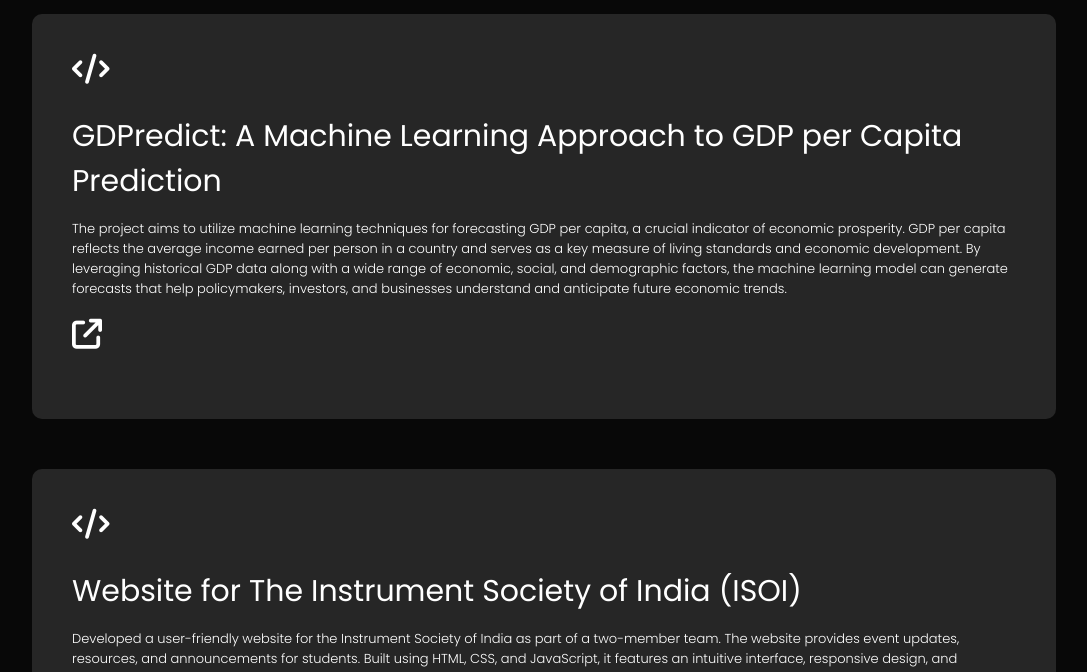
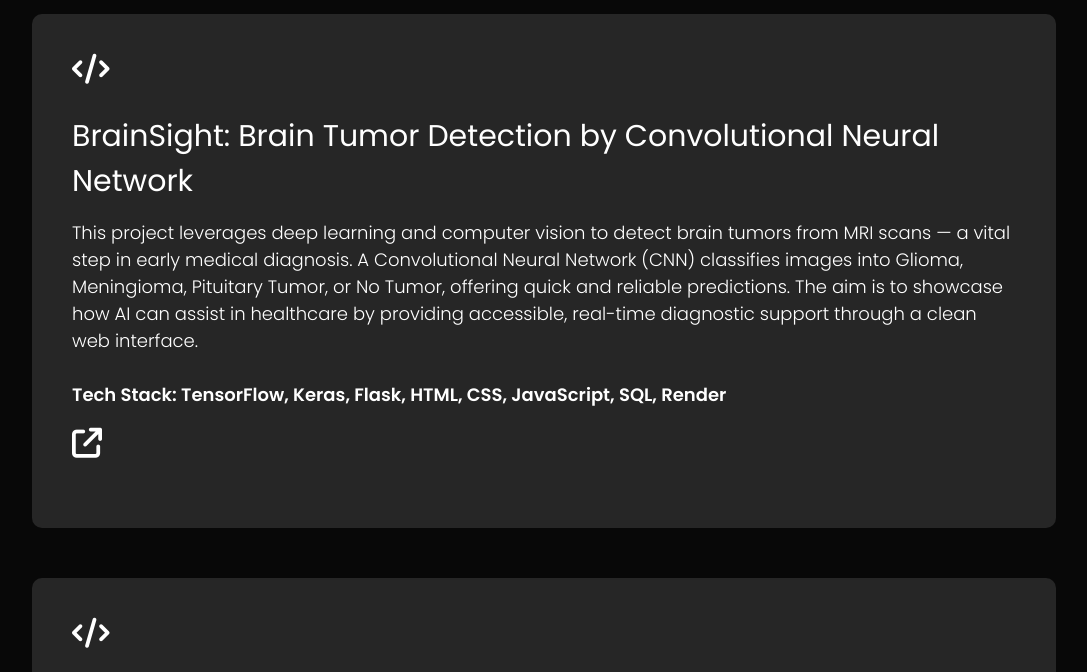
Before and after one commit to ujjwal-hirwani/Personal-Portfolio, a plain HTML site: page index.html in a window 1280 px wide. Shown: the part 2930-3602 px from the top of the page, without its empty margins (96-1183 px from the left). Drawn offline with Linux system fonts and the light colour scheme.

Commit message:
Added BrainSight in the projects section.

```diff
--- a/index.html
+++ b/index.html
@@ -156,13 +156,33 @@
                 <div>
                     <i class="fa-solid fa-code"></i>
                     <h2>
+                        BrainSight: Brain Tumor Detection by Convolutional Neural Network</h2>
+                    <p style="font-size: large">This project leverages deep learning and computer vision to detect brain tumors from MRI scans —
+                        a vital step in early medical diagnosis. A Convolutional Neural Network (CNN) classifies images
+                        into Glioma, Meningioma, Pituitary Tumor, or No Tumor, offering quick and reliable predictions.
+
+                        The aim is to showcase how AI can assist in healthcare by providing accessible, real-time
+                        diagnostic support through a clean web interface.
+                        <br><br>
+                        <b>Tech Stack: TensorFlow, Keras, Flask, HTML, CSS, JavaScript, SQL, Render</b></p>
+                    <a href="https://brainsight.onrender.com/" target="_blank"><i
+                            class="fa-solid fa-arrow-up-right-from-square"></i></a>
+                </div>
+            </div>
+            <div class="services-list">
+                <div>
+                    <i class="fa-solid fa-code"></i>
+                    <h2>
                         GDPredict: A Machine Learning Approach to GDP per Capita Prediction</h2>
-                    <p>The project aims to utilize machine learning techniques for forecasting GDP per capita, a crucial
+                    <p style="font-size: large">The project aims to utilize machine learning techniques for forecasting GDP per capita, a crucial
                         indicator of economic prosperity. GDP per capita reflects the average income earned per person
                         in a country and serves as a key measure of living standards and economic development. By
                         leveraging historical GDP data along with a wide range of economic, social, and demographic
                         factors, the machine learning model can generate forecasts that help policymakers, investors,
-                        and businesses understand and anticipate future economic trends.</p>
+                        and businesses understand and anticipate future economic trends.
+                    <br><br>
+                    <b>Tech Stack: Scikit-learn, Flask, HTML, CSS, JavaScript, SQL, Render</b></p>
+                    </p>
                     <a href="https://gdpredict.onrender.com/" target="_blank"><i
                             class="fa-solid fa-arrow-up-right-from-square"></i></a>
                 </div>
@@ -171,11 +191,14 @@
                 <div>
                     <i class="fa-solid fa-code"></i>
                     <h2>Website for The Instrument Society of India (ISOI)</h2>
-                    <p>Developed a user-friendly website for the Instrument Society of India as part of a two-member
+                    <p style="font-size: large">Developed a user-friendly website for the Instrument Society of India as part of a two-member
                         team. The website provides event updates, resources, and announcements for students. Built using
                         HTML, CSS, and JavaScript, it features an intuitive interface, responsive design, and
                         interactive elements for seamless navigation. The platform ensures accessibility across devices,
-                        enhancing engagement within the community.</p>
+                        enhancing engagement within the community.
+                        <br><br>
+                        <b>Tech Stack: HTML, CSS, JavaScript, GitHub Pages</b>
+                    </p>
                     <a href="https://isoivit.github.io/Website/" target="_blank"><i
                             class="fa-solid fa-arrow-up-right-from-square"></i></a>
                 </div>
```
